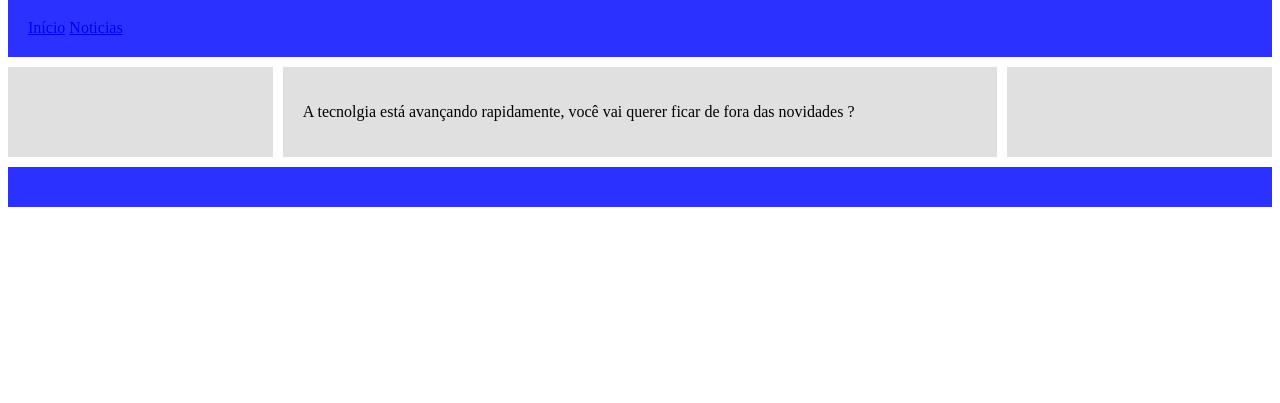
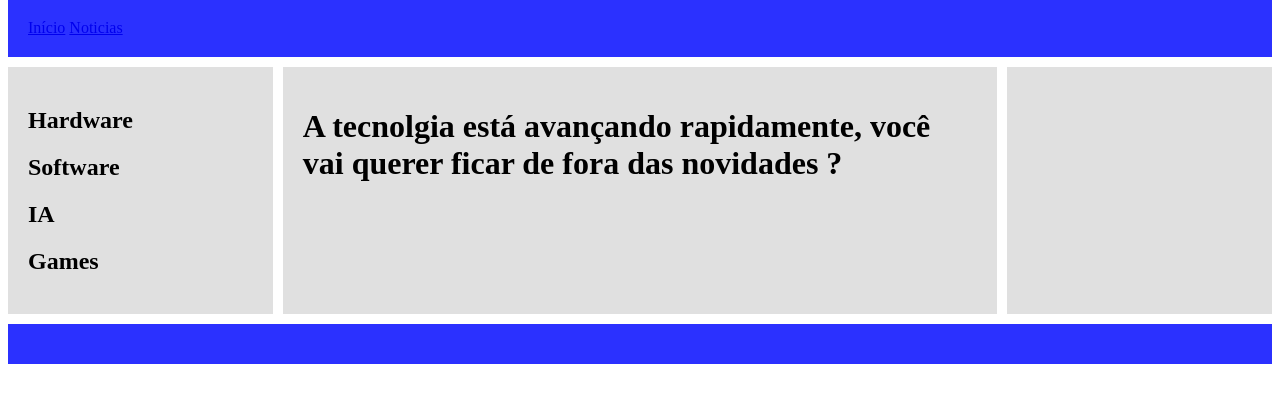
Before and after one commit to NicolasGoulart18/webdev-front-end-facul, a plain HTML site: page 10-atividade-layout-01/index.html in a window 1280 px wide. Shown: the part 89-492 px from the top of the page. Drawn offline with Linux system fonts and the light colour scheme.

Commit message:
add content to sidebar-left

```diff
--- a/10-atividade-layout-01/index.html
+++ b/10-atividade-layout-01/index.html
@@ -14,9 +14,15 @@
             <a href="noticias.html" target="_blank" rel="noopener noreferrer">Noticias</a>
         </div>
         <div class = "row">
-            <div class = "sidebar-left"></div>
+            <div class = "sidebar-left">
+                <h2>Hardware</h2>
+                <h2>Software</h2>
+                <h2>IA</h2>
+                <h2>Games</h2>
+
+            </div>
             <div class = "main">
-                <p>A tecnolgia está avançando rapidamente, você vai querer ficar de fora das novidades ?</p>
+                <h1>A tecnolgia está avançando rapidamente, você vai querer ficar de fora das novidades ?</h1>
             </div>
             <div class = "sidebar-right"></div>
         </div>
```
